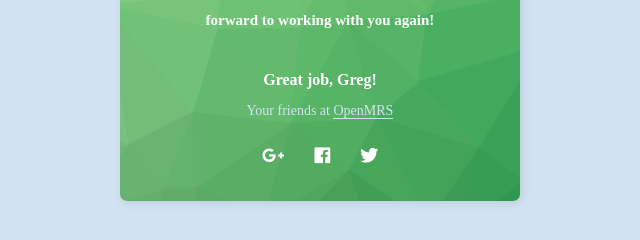
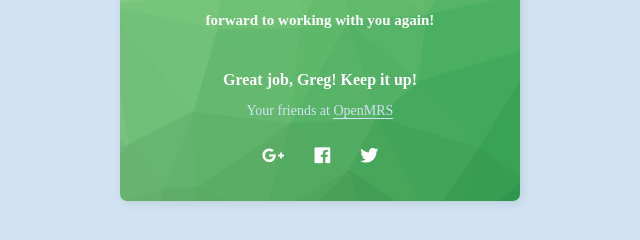
Before and after one commit to rish-16/OpenMRS-Email-Template, a plain HTML site: page index.html in a window 1280 px wide. Shown: the part 474-714 px from the top of the page, 320-960 px from the left. Drawn offline with Linux system fonts and the light colour scheme.

Commit message:
Fixed message

```diff
--- a/index.html
+++ b/index.html
@@ -145,7 +145,7 @@
                     We hope we've been insightful mentors and look forward to working with you again!
                     <br>
                     <br>
-                    <span>Great job, Greg!</span>
+                    <span>Great job, Greg! Keep it up!</span>
                     <br>
                     <span id="creds">Your friends at <a href="http://openmrs.org" target="blank_">OpenMRS</a></span>
                 </p>
```
